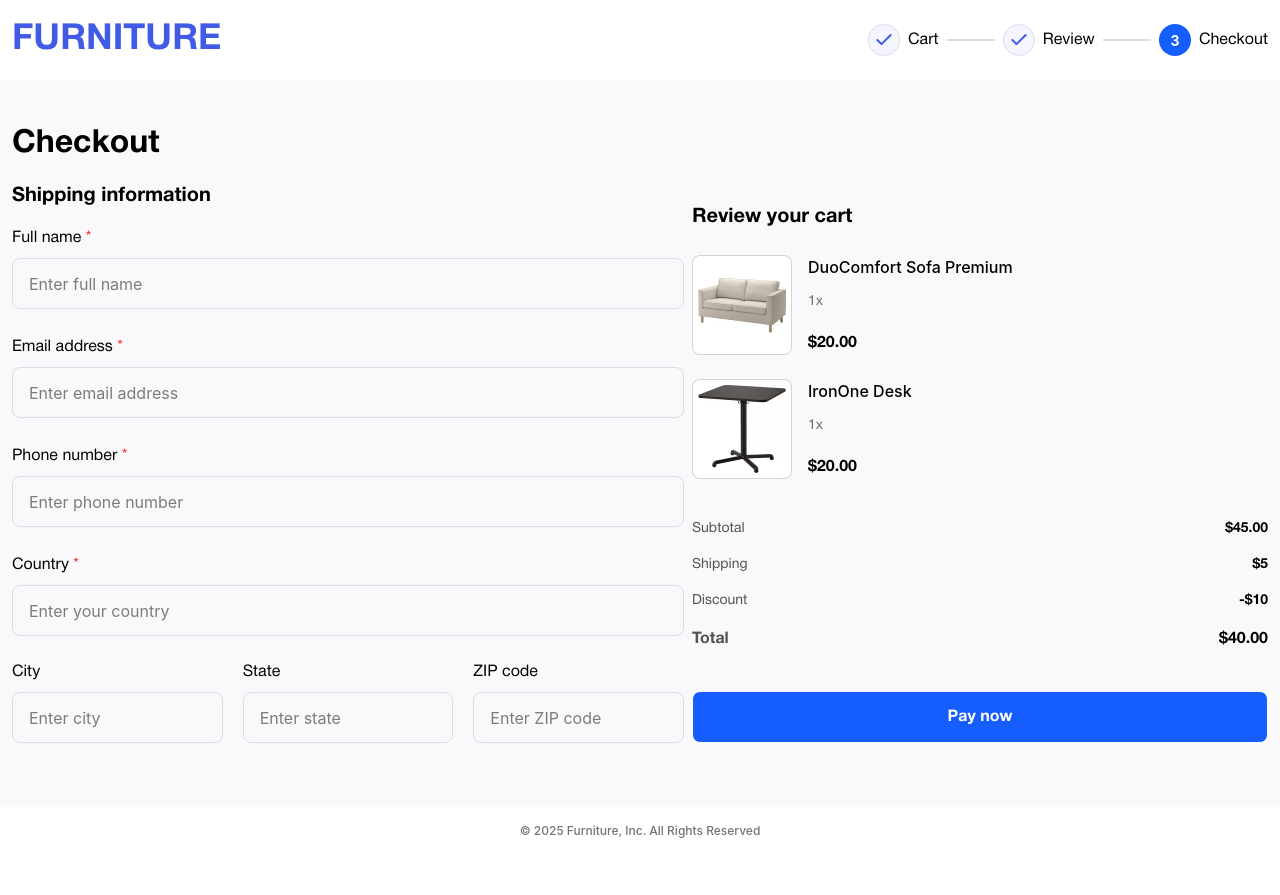
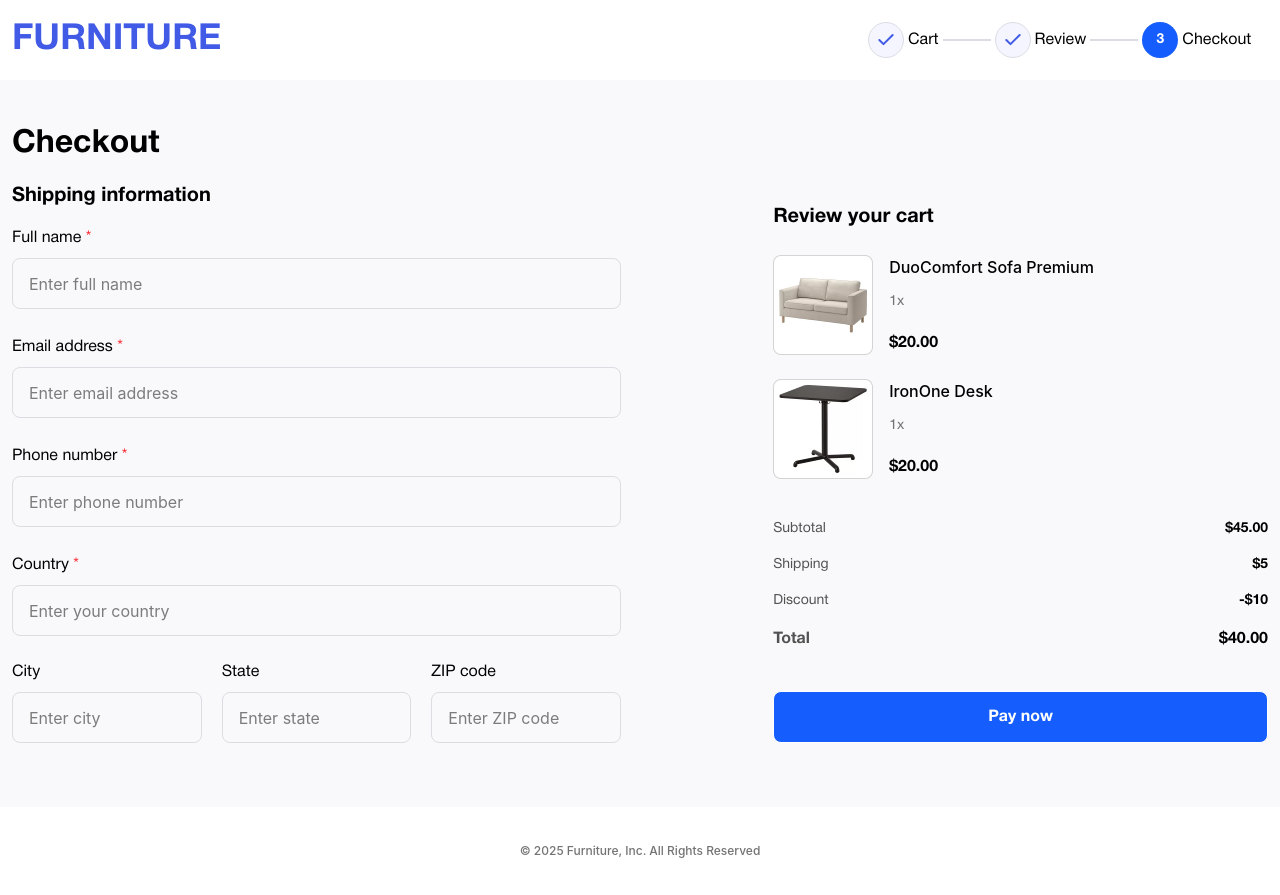
Before and after one commit to Kermen08/tailwind-project, a website built with webpack: page src/index.html in a window 1280 px wide. Before the commit the page ends 855 px from the top, so only its background shows below. Built offline with nearby package versions, Linux system fonts and the light colour scheme.

Commit message:
Changes added

```diff
--- a/src/index.html
+++ b/src/index.html
@@ -8,44 +8,43 @@
 <body>
 <header>
     <div class="py-5 px-3 flex flex-col  md:flex-row  md:justify-between md:items-center lg:mx-auto 2xl:w-7xl">
-
-            <div class="mb-3 font-bold text-4xl text-(--logo-color) md:mb-0">
+        <div class="mb-3 font-bold text-4xl text-(--logo-color) md:mb-0 2xl:ml-20">
                 FURNITURE
             </div>
             <nav>
-                <ul class="flex flex-row justify-between items-center md:w-100">
+                <ul class="flex flex-row  items-center justify-start  md:w-100">
                     <li class=" group flex flex-row items-center cursor-pointer transition-all duration-500">
-                        <div class="w-8 h-8 mr-2 flex justify-center items-center  border border-solid rounded-full border-(--menu-circle-color) bg-(--menu-bg-color) group-hover:bg-blue-600 group-hover:outline-0">
+                        <div class="w-8 h-8  mr-1 flex justify-center items-center  border border-solid rounded-full border-(--menu-circle-color) bg-(--menu-bg-color) sm:w-9 sm:h-9 group-hover:bg-blue-600 group-hover:outline-0 group-hover:border-transparent ">
                             <svg class="group-hover:hidden" width="20" height="20" viewBox="0 0 20 20" fill="none"
                                  xmlns="http://www.w3.org/2000/svg">
                                 <path d="M16.6666 5L7.49998 14.1667L3.33331 10" stroke="#415BE7" stroke-width="2"
                                       stroke-linecap="round" stroke-linejoin="round"/>
                             </svg>
-                            <span class="hidden number group-hover:block">1</span>
+                            <span class="hidden text-white text-sm font-bold group-hover:block">1</span>
                         </div>
                         <a href="#" class="font-regular text-base text-black">Cart</a>
                     </li>
                     <li>
-                        <div class=" flex items-center w-2 h-[1px] border border-solid border-(--menu-circle-color) md:w-12"></div>
+                        <div class=" flex items-center mx-1 w-2 h-[1px] border border-solid border-(--menu-circle-color) sm:w-12"></div>
                     </li>
                     <li class="group flex flex-row items-center cursor-pointer"
                         id="review-circle transition-all duration-500">
-                        <div class="w-8 h-8 mr-2 flex justify-center items-center  border border-solid rounded-full border-(--menu-circle-color) bg-(--menu-bg-color) group-hover:bg-blue-600 group-hover:outline-0">
+                        <div class="w-8 h-8  mr-1 flex justify-center items-center  border border-solid rounded-full border-(--menu-circle-color) bg-(--menu-bg-color) sm:w-9 sm:h-9 group-hover:bg-blue-600 group-hover:outline-0 group-hover:border-transparent">
                             <svg class="group-hover:hidden" width="20" height="20" viewBox="0 0 20 20" fill="none"
                                  xmlns="http://www.w3.org/2000/svg">
                                 <path d="M16.6666 5L7.49998 14.1667L3.33331 10" stroke="#415BE7" stroke-width="2"
                                       stroke-linecap="round" stroke-linejoin="round"/>
                             </svg>
-                            <span class="hidden number group-hover:block">2</span>
+                            <span class="hidden text-white text-sm font-bold group-hover:block">2</span>
                         </div>
                         <a href="#" class="font-regular text-base text-black">Review</a>
                     </li>
                     <li>
-                        <div class=" flex items-center w-2 h-[1px] border border-solid border-(--menu-circle-color) md:w-12"></div>
+                        <div class=" flex items-center mx-1 w-2 h-[1px] border border-solid border-(--menu-circle-color) sm:w-12"></div>
                     </li>
                     <li class="flex flex-row items-center cursor-pointer">
-                        <div class="w-8 h-8 mr-2 flex justify-center items-center  border border-transparent rounded-full outline-0 bg-blue-600">
-                            <span class="number">3</span>
+                        <div class="w-8 h-8  mr-1 flex justify-center items-center  border border-transparent rounded-full outline-0 bg-blue-600 sm:w-9 sm:h-9">
+                            <span class="text-white text-sm font-bold">3</span>
                         </div>
                         <a href="#" class="font-regular text-base text-black">Checkout</a>
                     </li>
@@ -55,11 +54,11 @@
 
 </header>
 <main class="pt-10 pb-16 bg-(--main-bg-color)">
-    <div class=" px-3 flex flex-col lg:flex-row lg:justify-between lg:items-end  lg:mx-auto 2xl:w-7xl">
-        <div class="flex flex-col 2xl:ml-20">
+    <div class=" px-3 flex  flex-col  lg:flex-row lg:justify-between lg:items-end  lg:mx-auto 2xl:w-7xl">
+        <div class="flex flex-col lg:max-w-4xl 2xl:ml-20">
             <h1 class="font-bold text-[32px] text-black ">Checkout</h1>
             <h2 class="my-7 font-bold text-xl text-black leading-0">Shipping information</h2>
-            <form action="" class="w-full mb-10  grid grid-cols-3 gap-x-5 gap-y-6 md:w-2xl lg:w-lg xl:w-2xl lg:mb-0 ">
+            <form action="" class="w-full mb-10  grid grid-cols-3 gap-x-5 gap-y-6 lg:max-w-[80%] xl:max-w-[90% lg:mb-0">
                 <div class="col-span-3">
                     <label for="name"
                            class="relative inline-block mb-2 font-regular text-base text-black after:content-['_\00A0*'] after:text-red-500 after:absolute">Full
@@ -156,10 +155,11 @@
         </div>
     </div>
 </main>
-<footer class="py-5 md:py-4">
-    <div class="flex items-center justify-center text-xs text-neutral-500 font-medium">© 2025 Furniture, Inc. All
+<footer class="h-22  flex items-center justify-center">
+    <div class="text-xs text-neutral-500 font-medium">© 2025 Furniture, Inc. All
         Rights Reserved
     </div>
+
 </footer>
 
 </body>
--- a/src/style.css
+++ b/src/style.css
@@ -23,11 +23,3 @@
     src: url("./fonts/HelveticaNeue-Roman.otf");
     font-weight: 400;
 }
-@layer utilities {
-    .number {
-        font-size: 14px;
-        color: white;
-        font-weight: bold;
-    }
-
-}
```
